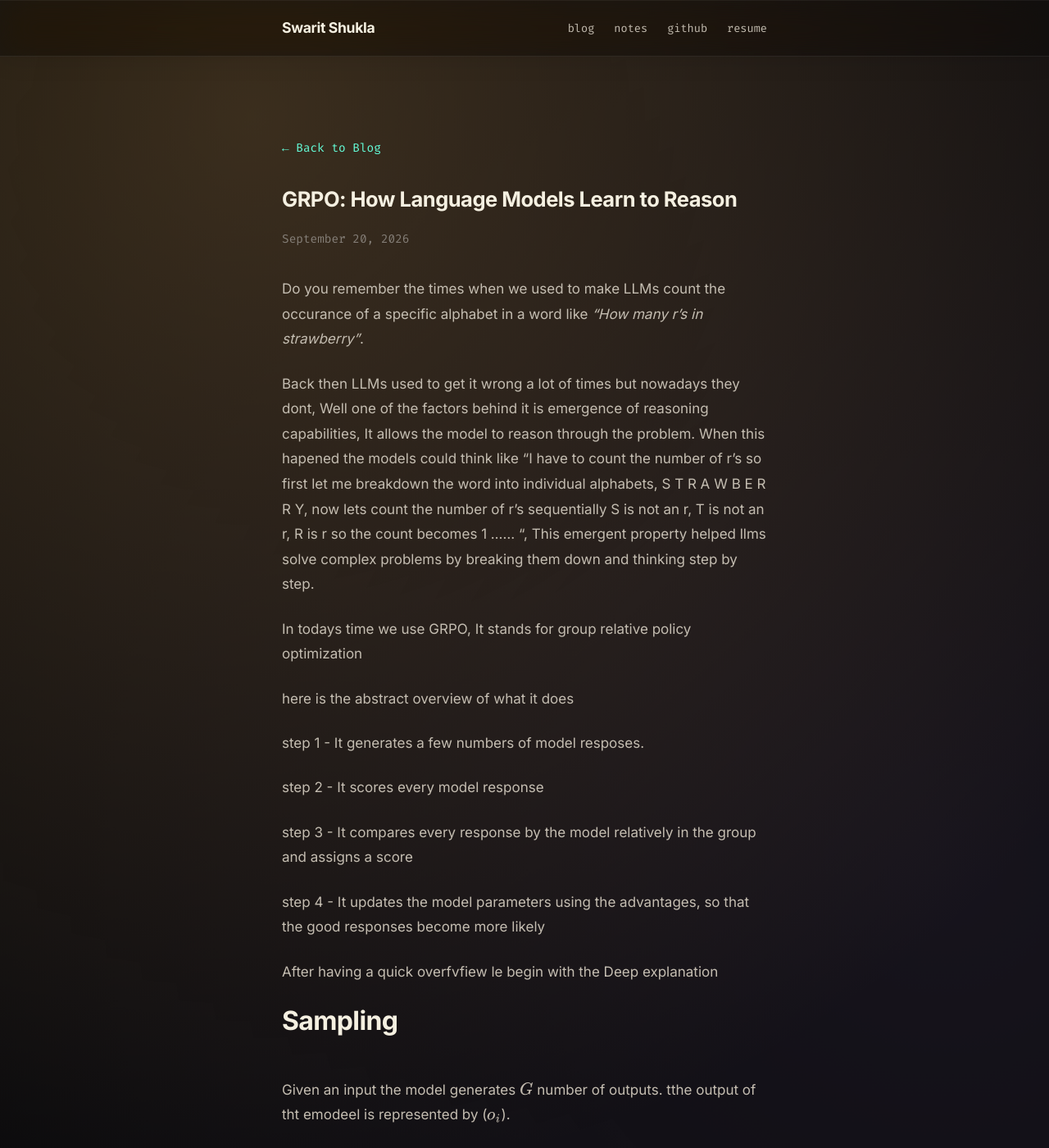
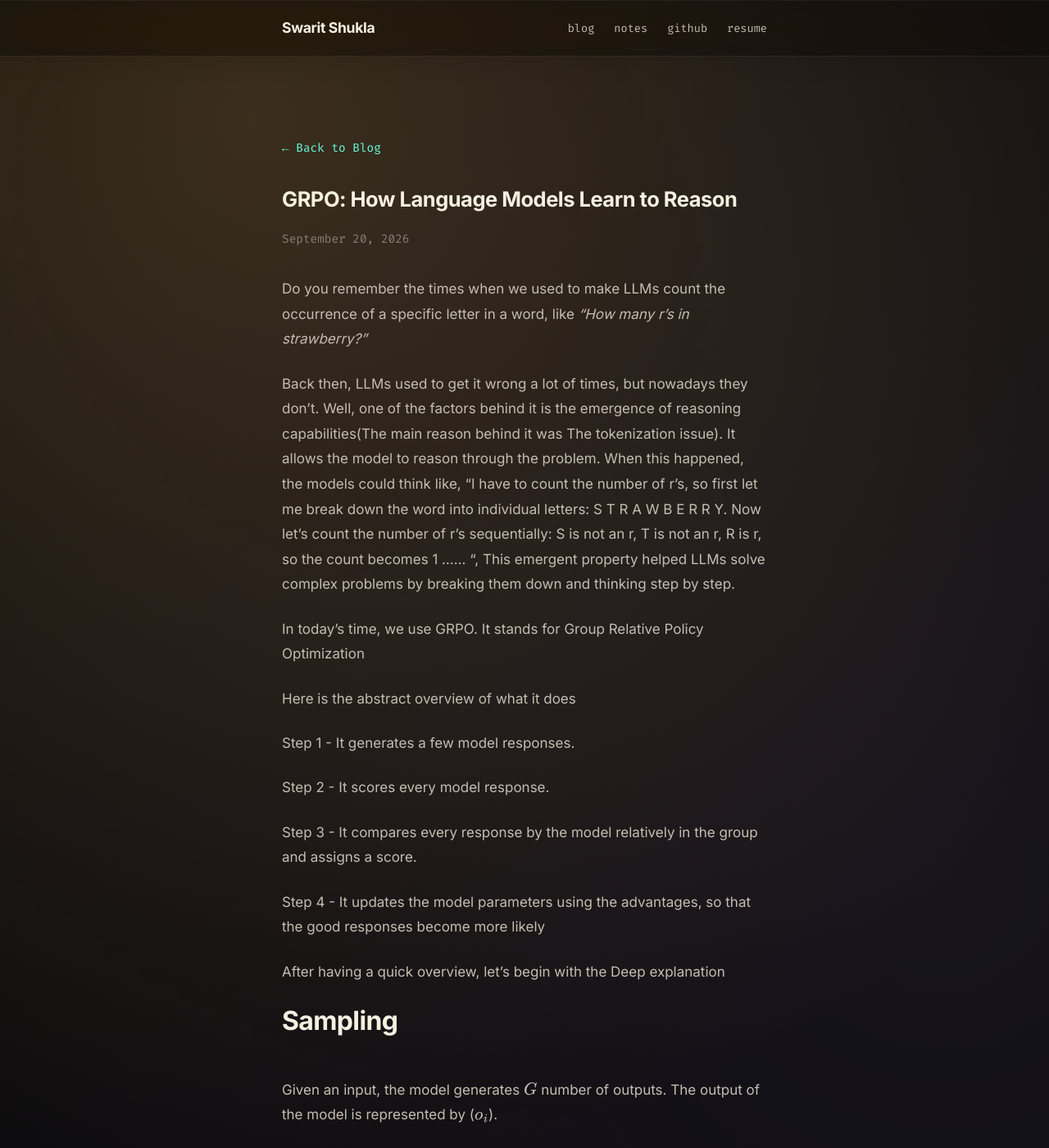
Before and after one commit to SWARITSHUKLA/SWARITSHUKLA.github.io, a Jekyll site: the page built from _posts/2026-09-20-GRPO:-How-Language-Models-Learn-to-Reason.md, in a window 1280 px wide and 1400 px high. Shown: the whole window at 82% size. Built offline with Jekyll 4.4.1, drawn with Linux system fonts in a browser that asks for light colours; some of the changed text lies outside the part shown.

Commit message:
Fixed the puntuation and some minute errors

```diff
--- a/_posts/2026-09-20-GRPO:-How-Language-Models-Learn-to-Reason.md
+++ b/_posts/2026-09-20-GRPO:-How-Language-Models-Learn-to-Reason.md
@@ -4,27 +4,27 @@ title: "GRPO: How Language Models Learn to Reason"
 date: 2026-09-20
 category: deep-ai
 ---
-Do you remember the times when we used to make LLMs count the occurance of a specific alphabet in a word like *"How many r's in strawberry"*.
+Do you remember the times when we used to make LLMs count the occurrence of a specific letter in a word, like *"How many r's in strawberry?"*
 
-Back then LLMs used to get it wrong a lot of times but nowadays they dont, Well one of the factors behind it is emergence of reasoning capabilities, It allows the model to reason through the problem. When this hapened the models could think like "I have to count the number of r's so first let me breakdown the word into individual alphabets, S T R A W B E R R Y, now lets count the number of r's sequentially S is not an r, T is not an r, R is r so the count becomes 1 ...... ", This emergent property helped llms solve complex problems by breaking them down and thinking step by step.
+Back then, LLMs used to get it wrong a lot of times, but nowadays they don't. Well, one of the factors behind it is the emergence of reasoning capabilities(The main reason behind it was The tokenization issue). It allows the model to reason through the problem. When this happened, the models could think like, "I have to count the number of r's, so first let me break down the word into individual letters: S T R A W B E R R Y. Now let's count the number of r's sequentially: S is not an r, T is not an r, R is r, so the count becomes 1 ...... ", This emergent property helped LLMs solve complex problems by breaking them down and thinking step by step.
 
-In todays time we use GRPO, It stands for group relative policy optimization
+In today's time, we use GRPO. It stands for Group Relative Policy Optimization
 
-here is the abstract overview of what it does
+Here is the abstract overview of what it does
 
-step 1 - It generates a few numbers of model resposes.
+Step 1 - It generates a few model responses.
 
-step 2 - It scores every model response
+Step 2 - It scores every model response.
 
-step 3 - It compares every response by the model relatively in the group and assigns a score
+Step 3 - It compares every response by the model relatively in the group and assigns a score.
 
-step 4 - It updates the model parameters using the advantages, so that the good responses become more likely
+Step 4 - It updates the model parameters using the advantages, so that the good responses become more likely
 
-After having a quick overfvfiew le begin with the Deep explanation
+After having a quick overview, let's begin with the Deep explanation
 
 ## Sampling
 
-Given an input the model generates $G$ number of outputs. tthe output of tht emodeel is represented by ($o_i$).
+Given an input, the model generates $G$ number of outputs. The output of the model is represented by ($o_i$).
 
 ## Advantage calculation
 
@@ -33,15 +33,15 @@ A_i = \frac{r_i - \operatorname{mean}(r_1, r_2, \ldots, r_G)}
 {\operatorname{std}(r_1, r_2, \ldots, r_G)}
 $$
 
-After getting the $G$ number of outputs we simply grade each of the outputs by a reward function or another model, and Use advanage function to calculate the Advantage value for eeach of the outputs, We simply take every output subtract the mean and divide it by standerd deviatioin (we calculate mean and standerd deviation using each of the outputs in a group)
+After getting the $G$ number of outputs, we simply grade each of the outputs by a reward function or another model, and use an advantage function to calculate the Advantage value for each of the outputs. We simply take every output, subtract the mean, and divide it by the standard deviation (we calculate the mean and standard deviation using each of the outputs in a group)
 
-After standerdizattion we can tel which responses are better than an average response if $A_i$ > 0 then the response is actually better than the average response if $A_i$ < 0 then the response is worse than the average response.
+After standardization, we can tell which responses are better than an average response: if $A_i$ > 0, then the response is actually better than the average response; if $A_i$ < 0, then the response is worse than the average response.
 
-so we know which responses are better, now we have to update the model so that it produces better responses
+So we know which responses are better; now we have to update the model so that it produces better responses
 
 ## Policy/Model Update
 
-Before we beign this section i would like to tell you hat policy is something that generates responses or takes action so in our case policy is the Language model.
+Before we begin this section, I would like to tell you that a policy is something that generates responses or takes action, so in our case, the policy is the Language model.
 
 $$
 J_{\mathrm{GRPO}}(\theta)
@@ -69,7 +69,7 @@ A_i
 \right)
 $$
 
-the equation above can be brokendown into its sub pieces to make it more interpretable.
+The equation above can be broken down into its sub-pieces to make it more interpretable.
 
 ### 1 - The Probability Ratio
 $$
@@ -79,14 +79,14 @@ r_i(\theta)
 {\pi_{\theta_{\mathrm{old}}}(o_i \mid q)}
 $$
 
-The equation above represents probability ratio, Here $${\pi}$$ Represens the language models policy, and $${\theta}$$ Represents the parameers of he models.
+The equation above represents the probability ratio. Here, $${\pi}$$ Represents the language model's policy, and $${\theta}$$ represents the parameters of the model.
 
 $${\pi_\theta(o_i \mid q)}$$
-Represents The probability that the current model assigns to generating $o_i$ given prompt $q$ .
+Represents the probability that the current model assigns to generating $o_i$ given prompt $q$.
 
-The probability ratio is the probability by the old model divided by the probability by the new model (The difference between the old and the new models will be cleared in the example at the end).
+The probability ratio is the probability assigned by the new model divided by the probability assigned by the old model new model (The difference between the old and te new models will be cleared in the example at the end).
 
-If the probability is ratio $r_i(\theta)$ > 1 then the model assigns higher probability to the response $O_i$ by new model, If $r_i(\theta)$ < 1 then the model assigns lower probability to the response $O_i$ by the new model.
+If the probability ratio $r_i(\theta)$ > 1$, then the model assigns a higher probability to the response $O_i$ by the new model. If $r_i(\theta)$ < 1$, then the model assigns a lower probability to the response $O_i$ by the new model.
 
 ### 2 - The Clip function
 
@@ -116,26 +116,26 @@ $$
 \right]
 $$
 
-the above equation is the KL divergence equation, i tells us how far off is the probability distribution of the new model $\pi_\theta(o_{i,t} \mid q, o_{i,<t})$ from the reference model $\pi_{\mathrm{ref}}(o_{i,t} \mid q, o_{i,<t})$ .
+The above equation is the KL divergence equation, i tells us how far off the probability distribution of the new model $\pi_\theta(o_{i,t} \mid q, o_{i,<t})$ is from the reference model $\pi_{\mathrm{ref}}(o_{i,t} \mid q, o_{i,<t})$.
 
-Reference model is the model that we took right after post training and before RL fine tuning.
+The reference model is the model that we took right after SFT (Supervised Fine-Tuning) and before RL fine-tuning.
 
-so the equation calculates how different the new model's probabilities are from the reference model for those responses ($O_i$), and take the expected value of that difference.
+So the equation calculates how different the new model's probabilities are from the reference model for those responses ($O_i$), and takes the expected value of that difference.
 
 ## Walkthrough
-Lets say we take the batch size of 5 and each of the prompts in a batch contain 8 outputs of those responses,  so the group size is 8,and numbers of epochs is 3.
+Let's say we take the batch size of 5, and each of the prompts in a batch contains 8 outputs of those responses,  so the group size is 8, and the number of epochs is 3.
 
 ### Step 1
 We generate 5*8 = 40 responses.
 
 ### Step 2
-Then we calculate the Advantage of each of the prompts outputs so 40 advantages.
+Then we calculate the Advantage of each of the prompt outputs, so 40 advantages each, we calculate Advantage for every example in the group independently.
 
 ### Step 3
-Here we calculate the the objective function, we take the minimum between (probability function multiplied by $Advantage$) & clip fucntion.
+The minimum is between the unclipped surrogate objective $(r_i A_i)$ and the clipped surrogate objective $\left(\operatorname{clip}(r_i, 1-\epsilon, 1+\epsilon)A_i\right)$
 
-Then we calculate the KL divergence function. here $\beta$ is a hyperparameter that defines how strongly you want to penalize the model for deviating from the referece model
+Then we calculate the KL divergence function. Here, $\beta$ is a hyperparameter that defines how strongly you want to penalize the model for deviating from the reference model
 
-Finally after having everything we need we calculate the obkective function and do a single backward pass. And we do it three times for a single batch because remember our number of epochs is 3.
+Finally, after having everything we need, we calculate the objective function and do a single backward pass. And we do it three times for a single batch because remember our number of epochs is 3.
 
->NOTE - At the first epoch of every batch $\pi_{\theta_{\mathrm{old}}}$ = $\pi_{\theta_{\mathrm{}}}$ ,meaning both the models are same because we havent done any backward pass yet.
+>NOTE - At the first epoch of every batch, $\pi_{\theta_{\mathrm{old}}}=\pi_{\theta}$, meaning both models are the same because we haven't done any backward pass yet.
```
Also changed, not shown: other parts of _posts/2026-09-20-GRPO:-How-Language-Models-Learn-to-Reason.md (+1 -1 lines).
